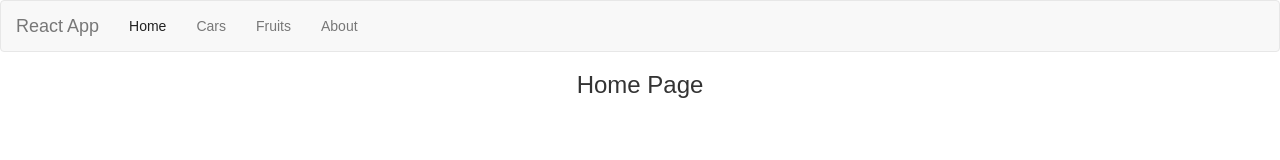
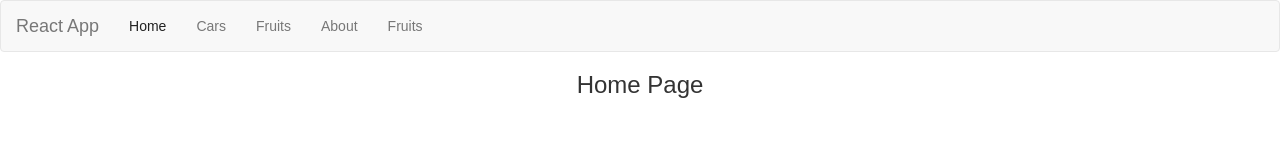
Before and after one commit to burningraven06/pern-app, a React (Create React App) app in the folder react_node_express_app/: page / in a window 1280 px wide. Shown: the top 160 px of the page. Built offline with nearby package versions, Linux system fonts and the light colour scheme.

Commit message:
create demo components and routes for login/signup

```diff
--- a/react_node_express_app/src/App.js
+++ b/react_node_express_app/src/App.js
@@ -8,6 +8,8 @@ import HomeComp from './components/homeComp';
 import CarsComp from './components/carsComp';
 import CarProfileComp from './components/carProfileComp';
 import FruitProfileComp from './components/fruitProfileComp';
+import LoginComp from './components/loginComp';
+import SignupComp from './components/signupComp';
 
 class App extends Component {
 
@@ -17,6 +19,9 @@ class App extends Component {
         <div className="App">
           {/* <h1> React App </h1> */}
           <NavbarComp />
+          <Route path={"/login"} component={LoginComp} />
+          <Route path={"/logout"} component={LoginComp} />
+          <Route path={"/signup"} component={SignupComp} />
           <Route exact path={"/"} component={HomeComp} />
           <Route path={"/cars/"} component={CarsComp} />
           <Route path={"/fruits"} component={FruitsComp} />
--- /dev/null
+++ b/react_node_express_app/src/components/loginComp.js
@@ -0,0 +1,9 @@
+import React from 'react';
+
+export default class LoginComp extends React.Component{
+  render(){
+    return(
+      Login
+    )
+  }
+}
--- a/react_node_express_app/src/components/navComp.js
+++ b/react_node_express_app/src/components/navComp.js
@@ -20,6 +20,7 @@ const NavbarComp = () => {
                   <li> <NavLink to={"/cars"} activeStyle={{ color: "#222" }}> Cars </NavLink> </li>
                   <li> <NavLink to={"/fruits"} activeStyle={{ color: "#222" }}> Fruits </NavLink> </li>
                   <li> <NavLink to={"/about"} activeStyle={{ color: "darkgrey" }}> About</NavLink></li>
+                  <li> <NavLink to={"/signup"} activeStyle={{ color: "#222" }}> Fruits </NavLink> </li>
 
                </ul>
             </div>
--- /dev/null
+++ b/react_node_express_app/src/components/signupComp.js
@@ -0,0 +1,9 @@
+import React from 'react';
+
+export default class SignupComp extends React.Component{
+  render(){
+    return(
+      Signup
+    )
+  }
+}
```
